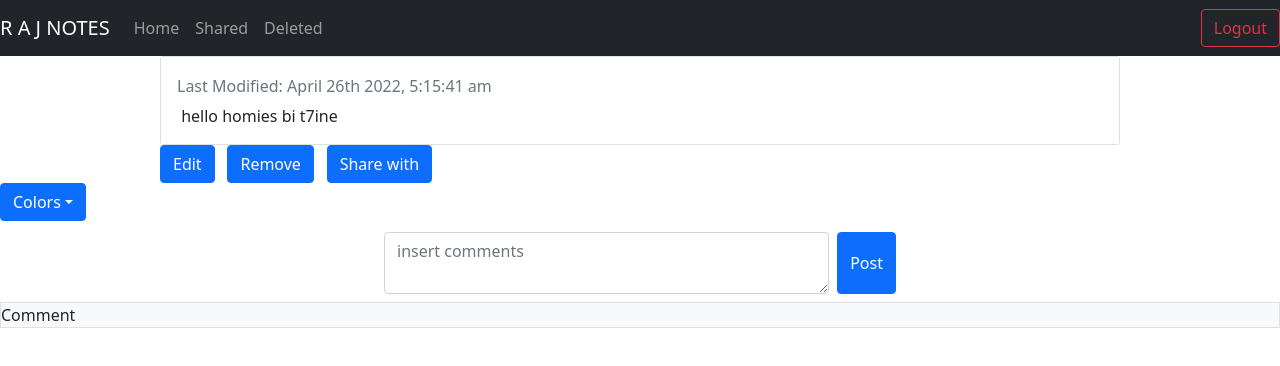
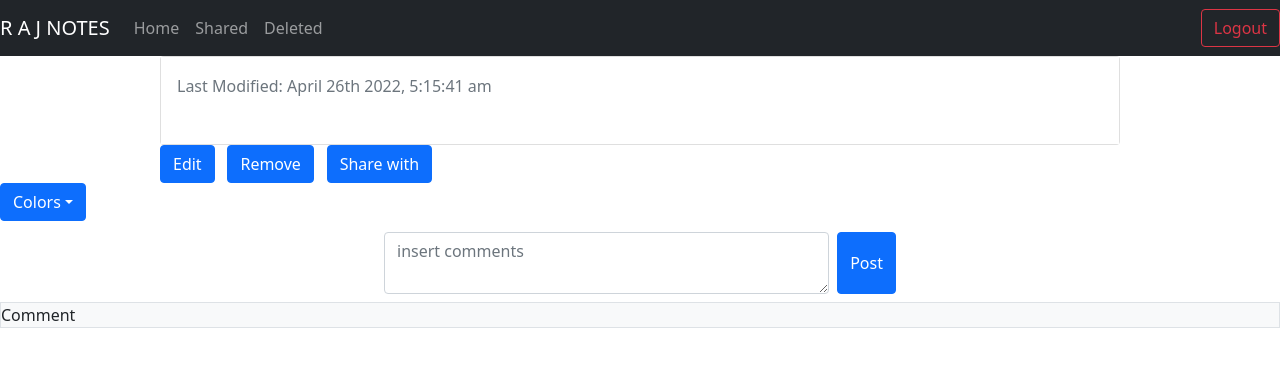
Before and after one commit to Ashmaitelly/raj_notes, a React (Create React App) app in the folder client/: page /hnp in a window 1280 px wide. Shown: the top 366 px of the page. Built offline with nearby package versions, Linux system fonts and the light colour scheme; no server answers; sample sign-in values are in the browser's storage.

Commit message:
Restored change

```diff
--- a/client/src/components/Note.js
+++ b/client/src/components/Note.js
@@ -14,7 +14,7 @@ function Note({text, color}){
     <Card.Body style={{ backgroundColor: color }}>
       <Card.Title>{note.title}</Card.Title>
         <Card.Subtitle className="mb-2 text-muted">Last Modified: {Moment(dateModified).format('MMMM Do YYYY, h:mm:ss a')}</Card.Subtitle>
-          <Card.Text style={{  whiteSpace: "pre-wrap"}}> {text}  </Card.Text>
+          <Card.Text style={{  whiteSpace: "pre-wrap"}}> {note.text}  </Card.Text>
     </Card.Body>
   </Card>
   </>
```
